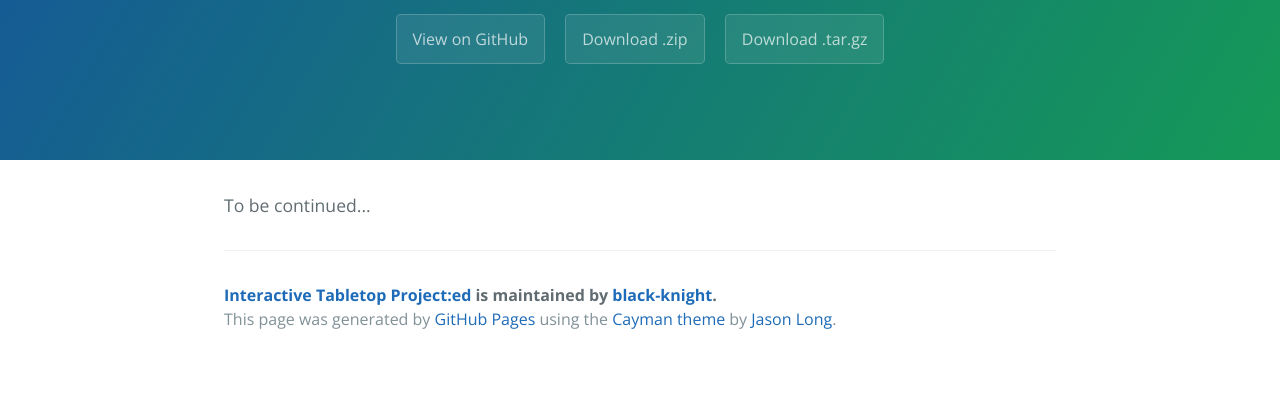
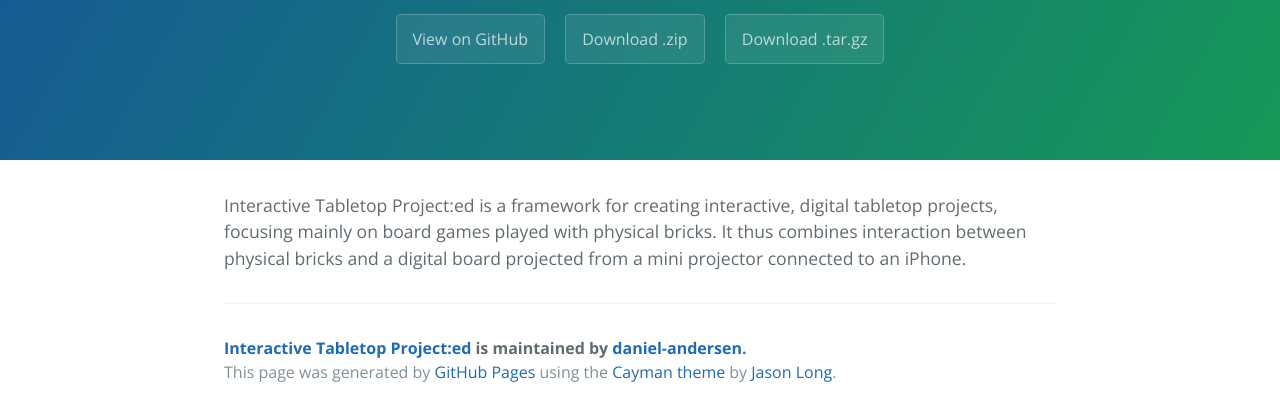
Before and after one commit to daniel-andersen/Interactive-Tabletop-Projected-Old, a plain HTML site: page index.html in a window 1280 px wide. Shown: the part 176-596 px from the top of the page. Drawn offline with nearby package versions, Linux system fonts and the light colour scheme.

Commit message:
Create gh-pages branch via GitHub

```diff
--- a/index.html
+++ b/index.html
@@ -2,7 +2,7 @@
 <html lang="en-us">
   <head>
     <meta charset="UTF-8">
-    <title>Interactive Tabletop Project:ed by black-knight</title>
+    <title>Interactive Tabletop Project:ed by daniel-andersen</title>
     <meta name="viewport" content="width=device-width, initial-scale=1">
     <link rel="stylesheet" type="text/css" href="stylesheets/normalize.css" media="screen">
     <link href='https://fonts.googleapis.com/css?family=Open+Sans:400,700' rel='stylesheet' type='text/css'>
@@ -13,16 +13,16 @@
     <section class="page-header">
       <h1 class="project-name">Interactive Tabletop Project:ed</h1>
       <h2 class="project-tagline"></h2>
-      <a href="https://github.com/black-knight/magic_lamp" class="btn">View on GitHub</a>
-      <a href="https://github.com/black-knight/magic_lamp/zipball/master" class="btn">Download .zip</a>
-      <a href="https://github.com/black-knight/magic_lamp/tarball/master" class="btn">Download .tar.gz</a>
+      <a href="https://github.com/daniel-andersen/Interactive-Tabletop-Projected" class="btn">View on GitHub</a>
+      <a href="https://github.com/daniel-andersen/Interactive-Tabletop-Projected/zipball/master" class="btn">Download .zip</a>
+      <a href="https://github.com/daniel-andersen/Interactive-Tabletop-Projected/tarball/master" class="btn">Download .tar.gz</a>
     </section>
 
     <section class="main-content">
-      <p>To be continued...</p>
+      <p>Interactive Tabletop Project:ed is a framework for creating interactive, digital tabletop projects, focusing mainly on board games played with physical bricks. It thus combines interaction between physical bricks and a digital board projected from a mini projector connected to an iPhone.</p>
 
       <footer class="site-footer">
-        <span class="site-footer-owner"><a href="https://github.com/black-knight/magic_lamp">Interactive Tabletop Project:ed</a> is maintained by <a href="https://github.com/black-knight">black-knight</a>.</span>
+        <span class="site-footer-owner"><a href="https://github.com/daniel-andersen/Interactive-Tabletop-Projected">Interactive Tabletop Project:ed</a> is maintained by <a href="https://github.com/daniel-andersen">daniel-andersen</a>.</span>
 
         <span class="site-footer-credits">This page was generated by <a href="https://pages.github.com">GitHub Pages</a> using the <a href="https://github.com/jasonlong/cayman-theme">Cayman theme</a> by <a href="https://twitter.com/jasonlong">Jason Long</a>.</span>
       </footer>
--- a/params.json
+++ b/params.json
@@ -1,6 +1,6 @@
 {
   "name": "Interactive Tabletop Project:ed",
   "tagline": "",
-  "body": "To be continued...",
+  "body": "Interactive Tabletop Project:ed is a framework for creating interactive, digital tabletop projects, focusing mainly on board games played with physical bricks. It thus combines interaction between physical bricks and a digital board projected from a mini projector connected to an iPhone.",
   "note": "Don't delete this file! It's used internally to help with page regeneration."
 }
```
